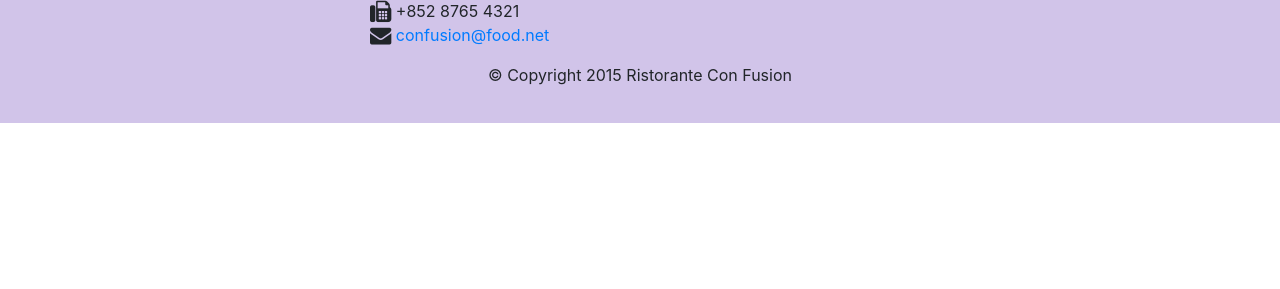
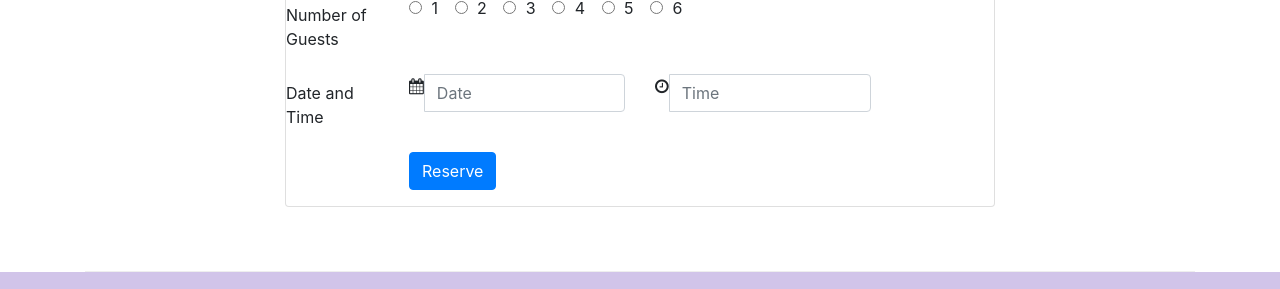
Before and after one commit to YuchongMing/course_bootstrap, a website: page index.html in a window 1280 px wide. Shown: the part 1662-1951 px from the top of the page. Before the commit the page ends 1785 px from the top, so only its background shows below. Drawn offline with nearby package versions, Linux system fonts and the light colour scheme.

Commit message:
add reserve table on the home page

```diff
--- a/index.html
+++ b/index.html
@@ -37,13 +37,16 @@
         <div class="container">
             <div class="row row-header">
             	<!--occupy 12 cols in extra small and 8 cols from small to extra large-->
-                <div class="col-12 col-sm-8">
+                <div class="col-12 col-md-6">
                     <h1>Ristorante con Fusion</h1>
                     <p>We take inspiration from the World's best cuisines, and create a unique fusion experience. Our lipsmacking creations will tickle your culinary senses!</p>
                 </div>
                 <!--Without specifying a num, this div will occupy the remain space in the col-->
-                <div class="col col-sm align-self-center">
+                <div class="col col-md-3 align-self-center">
                     <img src="img/logo.png" class="img-fluid">
+                </div>
+                <div class="col-md-3 align-self-center">
+                    <a class="btn btn-warning btn-block" href="#reserve">Reserve Table</a>
                 </div>
             </div>
         </div>
@@ -54,11 +57,11 @@
             <div class="col-sm-4 col-md-3 flex-last">
                 <h3>Our Lipsmacking Culinary Creations</h3>
             </div>
-            <div class="media">
+            <div class="media col-md-9">
                 <img class="d-flex mr-3 img-thumbnail align-self-center"
                      src="img/uthappizza.png" alt="Uthappizza">
                 <div class="media-body">
-                    <h2 class="mt-0">Uthappizza<span class="badge badge-danger">HOT</span> <span class="badge badge-pill badge-default">$4.99</span></h2>
+                    <h2 class="mt-0">Uthappizza <span class="badge badge-danger">HOT</span> <span class="badge badge-pill badge-default">$4.99</span></h2>
                     <p class="hidden-xs-down">A unique combination of Indian Uthappam (pancake) and
                       Italian pizza, topped with Cerignola olives, ripe vine
                       cherry tomatoes, Vidalia onion, Guntur chillies and
@@ -72,9 +75,12 @@
             <div class="col-sm-4 col-md-3">
                 <h3>This Month's Promotions</h3>
             </div>
-            <div class="col-sm col-md">
-                <h2>Weekend Grand Buffet</h2>
-                <p class="hidden-xs-down">Featuring mouthwatering combinations with a choice of five different salads, six enticing appetizers, six main entrees and five choicest desserts. Free flowing bubbly and soft drinks. All for just $19.99 per person </p>
+            <div class="media col-md-9">
+                <div class="media-body">
+                    <h2>Weekend Grand Buffet <span class="badge badge-danger">NEW</span></h2>
+                    <p class="hidden-xs-down">Featuring mouthwatering combinations with a choice of five different salads, six enticing appetizers, six main entrees and five choicest desserts. Free flowing bubbly and soft drinks. All for just $19.99 per person </p>
+                </div>
+                <img class="d-flex mr-3 img-thumbnail align-self-center" src="img/buffet.png">
             </div>
         </div>
 
@@ -82,7 +88,7 @@
             <div class="col-sm-4 col-md-3 flex-last">
                 <h3>Meet our Culinary Specialists</h3>
             </div>
-            <div class="media">
+            <div class="media col-md-9">
                 <img class="d-flex mr-3 img-thumbnail align-self-center"
                      src="img/alberto.png" alt="Alberto Somayya">
                 <div class="media-body">
@@ -93,6 +99,72 @@
                      whos-who in the culinary world, he specializes in
                       creating mouthwatering Indo-Italian fusion experiences.
                      </p>
+                </div>
+            </div>
+        </div>
+        <div class="row row-content align-items-center" id="reserve">
+            <div class="col-12 col-md-8 align-items-center offset-md-2">
+                <div class="card">
+                    <h3 class="card-header bg-warning text-white">Reserve a Table</h3>
+                    <div class="card-block">
+                        <form>
+                            <div class="form-group row">
+                                <label class="col-md-2 col-form-label">Number of Guests</label>
+                                <div class="col-md-10">
+                                    <div class="form-check form-check-inline">
+                                        <label class="form-check-label">
+                                            <input class="form-check-input" type="radio" name="inlineRadioOptions" id="inlineRadio1" value="option1"> 1
+                                        </label>
+                                    </div>
+                                    <div class="form-check form-check-inline">
+                                        <label class="form-check-label">
+                                            <input class="form-check-input" type="radio" name="inlineRadioOptions" id="inlineRadio2" value="option2"> 2
+                                        </label>
+                                    </div>
+                                    <div class="form-check form-check-inline">
+                                        <label class="form-check-label">
+                                            <input class="form-check-input" type="radio" name="inlineRadioOptions" id="inlineRadio3" value="option3"> 3
+                                        </label>
+                                    </div>
+                                    <div class="form-check form-check-inline">
+                                        <label class="form-check-label">
+                                            <input class="form-check-input" type="radio" name="inlineRadioOptions" id="inlineRadio3" value="option4"> 4
+                                        </label>
+                                    </div>
+                                    <div class="form-check form-check-inline">
+                                        <label class="form-check-label">
+                                            <input class="form-check-input" type="radio" name="inlineRadioOptions" id="inlineRadio3" value="option5"> 5
+                                        </label>
+                                    </div>
+                                    <div class="form-check form-check-inline">
+                                        <label class="form-check-label">
+                                            <input class="form-check-input" type="radio" name="inlineRadioOptions" id="inlineRadio3" value="option6"> 6
+                                        </label>
+                                    </div>
+                                </div>
+                            </div>
+                            <div class="form-group row">
+                                <label class="col-md-2 col-form-label">Date and Time</label>
+                                <div class="col-md-4">
+                                    <div class="input-group">
+                                        <div class="input-group-addon"><i class="fa fa-calendar"></i></div>
+                                        <input type="text" class="form-control" name="date" placeholder="Date">
+                                    </div>
+                                </div>
+                                <div class = "col-md-4">
+                                    <div class="input-group">
+                                        <div class="input-group-addon"><i class="fa fa-clock-o"></i></div>
+                                        <input type="text" class="form-control" name="time" placeholder="Time">
+                                    </div>
+                                </div>
+                            </div>
+                            <div class="form-group row">
+                                <div class="offset-md-2 col-md-10">
+                                    <button type="submit" class="btn btn-primary">Reserve</button>
+                                </div>
+                            </div>
+                        </form>
+                    </div>
                 </div>
             </div>
         </div>
```
